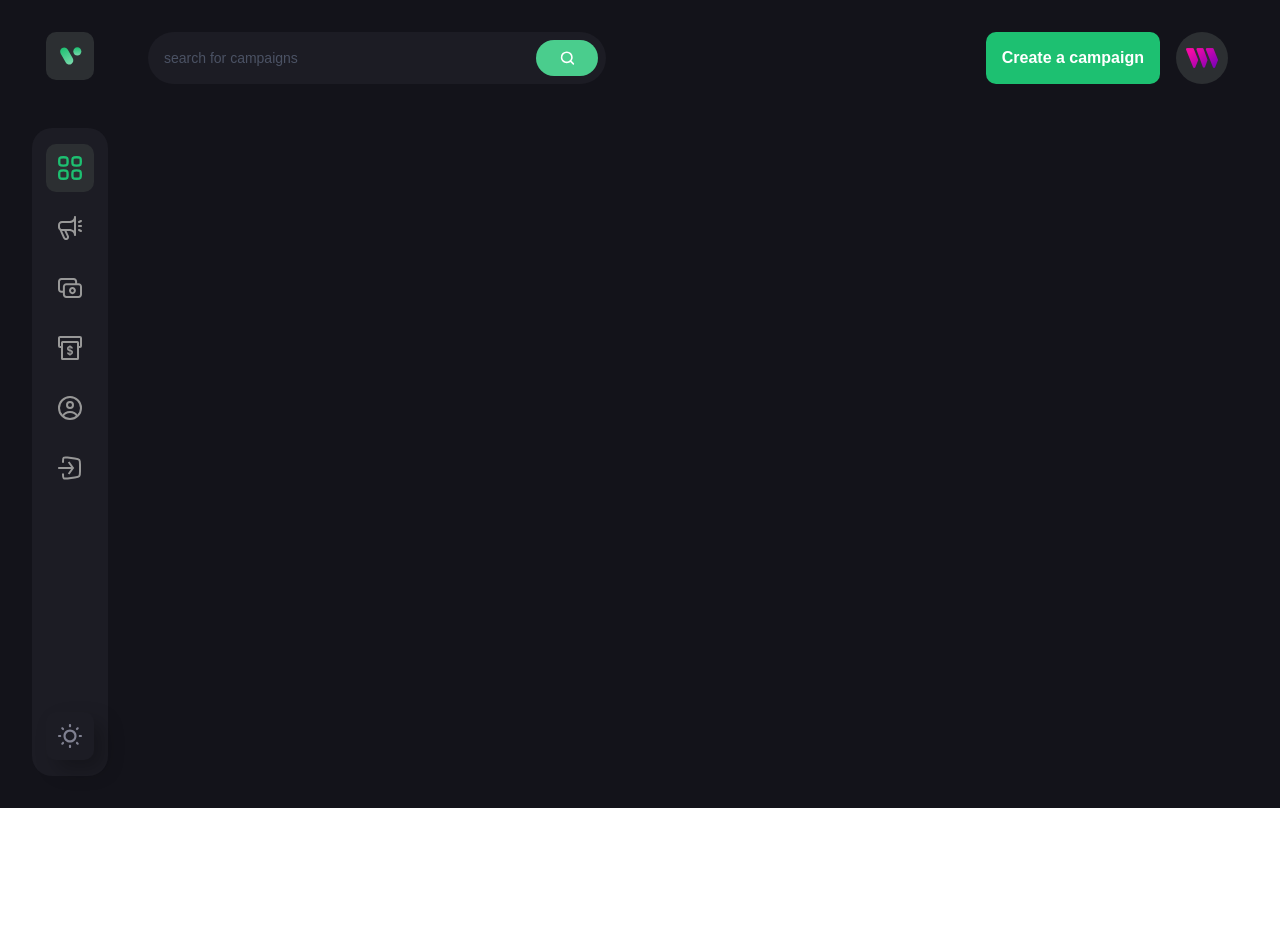
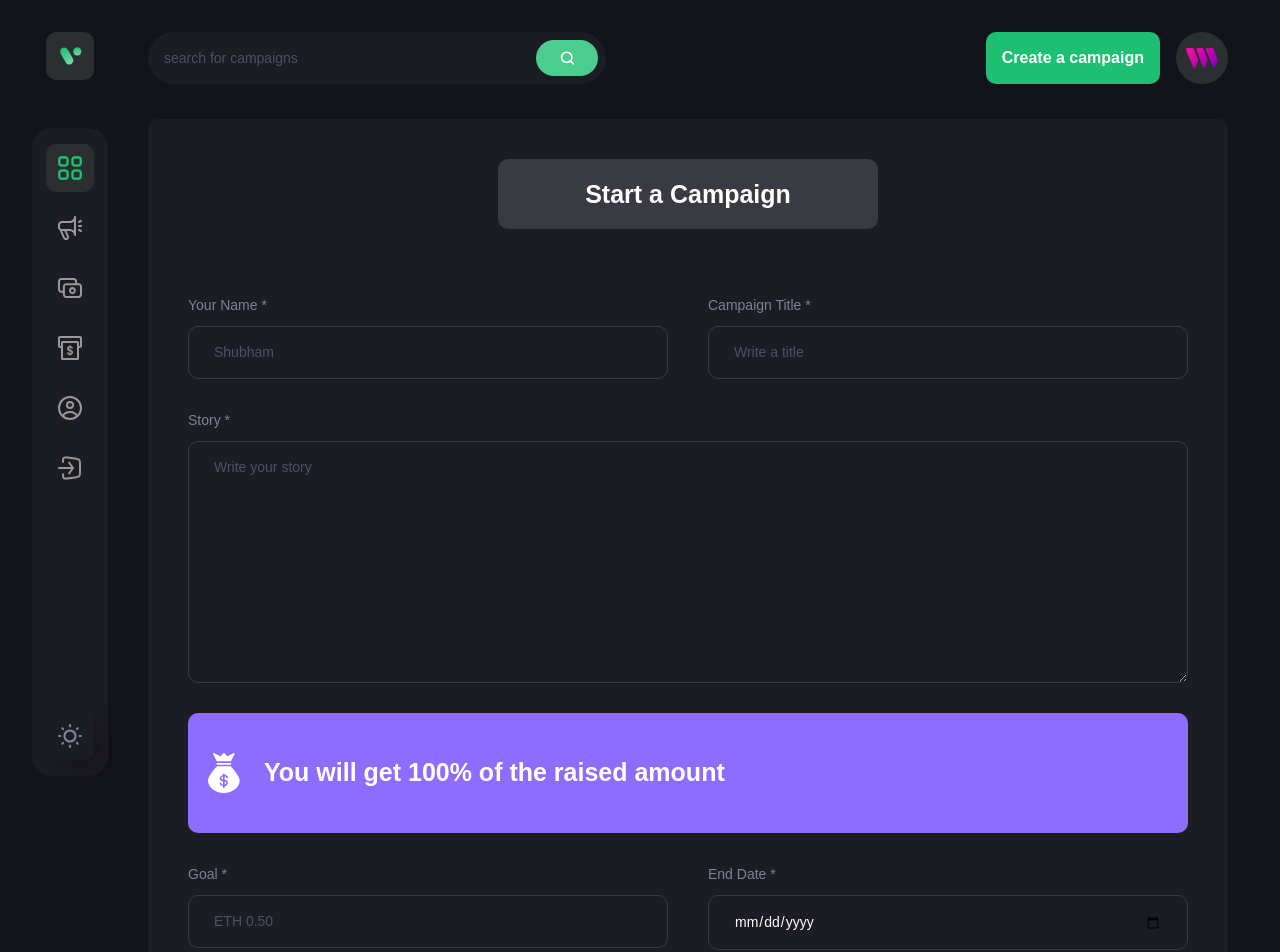
Before and after one commit to BotRavat/Crowd-Funding, a React (Vite) app in the folder client/: page /create-campaign in a window 1280 px wide. Before the commit this address had no page. Shown: the top 952 px of the page. Before the commit the page ends 808 px from the top, so only its background shows below. Built offline with nearby package versions, Linux system fonts and the light colour scheme; what @thirdweb-dev/react would draw is missing.

Commit message:
Create campaign UI added

```diff
--- a/client/index.html
+++ b/client/index.html
@@ -1,13 +1,16 @@
 <!DOCTYPE html>
 <html lang="en">
+
 <head>
   <meta charset="UTF-8" />
   <link rel="icon" type="image/svg+xml" href="/src/favicon.svg" />
   <meta name="viewport" content="width=device-width, initial-scale=1.0" />
-    <title>vite-javascript-starter</title>
+  <title>Crowdfunding</title>
 </head>
+
 <body>
   <div id="root"></div>
   <script type="module" src="/src/main.jsx"></script>
 </body>
+
 </html>
--- a/client/src/App.jsx
+++ b/client/src/App.jsx
@@ -13,6 +13,9 @@ export default function App() {
         <Navbar />
         <Routes>
           <Route path="/" element={<Home />} />
+          <Route path="/profile" element={<Profile />} />
+          <Route path="/create-campaign" element={<CreateCampaign />} />
+          <Route path="/campaign-details/:id" element={<CampaignDetails />} />
         </Routes>
       </div>
     </div>
--- /dev/null
+++ b/client/src/components/FormField.jsx
@@ -0,0 +1,42 @@
+export default function FormField({
+  LabelName,
+  placeholder,
+  inputType,
+  isTextArea,
+  value,
+  handleChange,
+}) {
+  return (
+    <label className="flex-1 w-full flex flex-col">
+      {LabelName && (
+        <span className="font-epilogue font-medium text-[14px] leading-[22px] text-[#808192] mb-[10px] ">
+          {LabelName}
+        </span>
+      )}
+      {isTextArea ? (
+        <textarea
+          required
+          value={value}
+          onChange={handleChange}
+          rows={10}
+          placeholder={placeholder}
+          className="py-[15px] sm:px-[25px] px-[15px] outline-none border border-[#3a3a43]
+          bg-transparent font-epilogue text-white text-[14px]
+           placeholder:text-[#4b5264] rounded-[10px] sm:min-w-[300px]"
+        />
+      ) : (
+        <input
+          required
+          value={value}
+          onChange={handleChange}
+          type={inputType}
+          step="0.1"
+          placeholder={placeholder}
+          className="py-[15px] sm:px-[25px] px-[15px] outline-none border border-[#3a3a43]
+          bg-transparent font-epilogue text-white text-[14px]
+           placeholder:text-[#4b5264] rounded-[10px] sm:min-w-[300px]"
+        />
+      )}
+    </label>
+  );
+}
--- a/client/src/components/index.js
+++ b/client/src/components/index.js
@@ -1,3 +1,4 @@
-export{default as Sidebar} from './Sidebar';
-export{default as Navbar} from './Navbar';
-export{default as CustomButton} from './CustomButton';
+export { default as Sidebar } from "./Sidebar";
+export { default as Navbar } from "./Navbar";
+export { default as CustomButton } from "./CustomButton";
+export { default as FormField } from "./FormField";
--- a/client/src/pages/CreateCampaign.jsx
+++ b/client/src/pages/CreateCampaign.jsx
@@ -1,9 +1,107 @@
-import React from 'react';
+import React, { useState } from "react";
+import { useNavigate } from "react-router-dom";
+import { ethers } from "ethers";
+import { money } from "../assets";
+import { CustomButton, FormField } from "../components";
+import { checkIfImage } from "../utils";
 
-export default function CreateCampaign(){
-    return(
-        <div>
-            CreateCampaign
+export default function CreateCampaign() {
+  const navigate = useNavigate();
+  const [isLoading, setIsLoading] = useState(false);
+  const [form, setForm] = useState({
+    name: "",
+    title: "",
+    description: "",
+    target: "",
+    deadline: "",
+    image: "",
+  });
+
+  const handleFormFieldChange = (fieldName, e) => {
+    setForm({ ...form, [fieldName]: e.target.value });
+  };
+
+  const handleSubmit = (e) => {
+    e.preventDefault();
+    console.log(form);
+  };
+
+  return (
+    <div className="bg-[#1c1c24] flex justify-center items-center flex-col rounded-[10px] sm:p-10 p-4">
+      {isLoading && "Loader..."}
+      <div className="flex justify-center items-center p-4 sm:min-w-[380px] bg-[#3a3a43] rounded-[10px]">
+        <h1 className="font-epilogue font-bold sm:text-[25px] text-[18px] leading-[38px] text-white">
+          Start a Campaign
+        </h1>
+      </div>
+      <form
+        onSubmit={handleSubmit}
+        className="w-full mt-[65px] flex flex-col gap-[30px]"
+      >
+        <div className="flex flex-wrap gap-[40px]">
+          <FormField
+            LabelName="Your Name *"
+            placeholder="Shubham"
+            inputType="text"
+            value={form.name}
+            handleChange={(e) => handleFormFieldChange("name", e)}
+          />
+          <FormField
+            LabelName="Campaign Title *"
+            placeholder="Write a title"
+            inputType="text"
+            value={form.title}
+            handleChange={(e) => handleFormFieldChange("title", e)}
+          />
         </div>
-    )
+        <FormField
+          LabelName="Story *"
+          placeholder="Write your story"
+          isTextArea
+          value={form.description}
+          handleChange={(e) => handleFormFieldChange("description", e)}
+        />
+        <div className="w-full flex justify-start items-center p-4 bg-[#8c6dfd] h-[120px] rounded-[10px]">
+          <img
+            src={money}
+            alt="money"
+            className="w-[40px] h-[40px] object-contain"
+          />
+          <h4 className="font-epilogue font-bold text-[25px] text-white ml-[20px]">
+            You will get 100% of the raised amount
+          </h4>
+        </div>
+        <div className="flex flex-wrap gap-[40px]">
+          <FormField
+            LabelName="Goal *"
+            placeholder="ETH 0.50"
+            inputType="text"
+            value={form.target}
+            handleChange={(e) => handleFormFieldChange("target", e)}
+          />
+          <FormField
+            LabelName="End Date *"
+            placeholder="End Date"
+            inputType="date"
+            value={form.deadline}
+            handleChange={(e) => handleFormFieldChange("deadline", e)}
+          />
+        </div>
+        <FormField
+          LabelName="Campaign image *"
+          placeholder="Place the image URL of your campaign"
+          inputType="url"
+          value={form.image}
+          handleChange={(e) => handleFormFieldChange("image", e)}
+        />
+        <div className="flex justify-center items-center mt-[40px]">
+          <CustomButton
+            btnType="Submite"
+            title="Submit new campaign"
+            styles="bg-[#1dc071]"
+          />
+        </div>
+      </form>
+    </div>
+  );
 }
```
Lines whose indentation alone changed are shown as unchanged.
